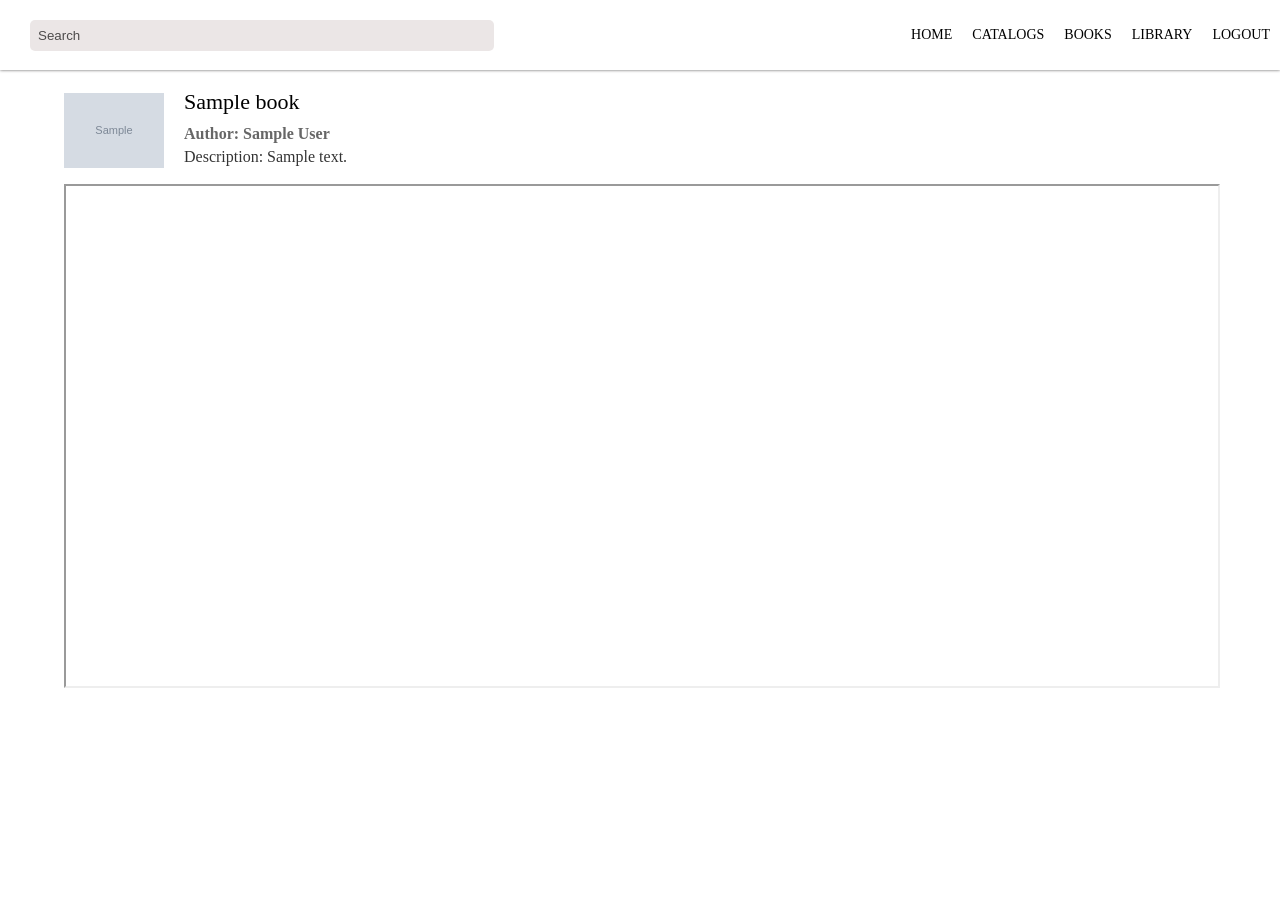
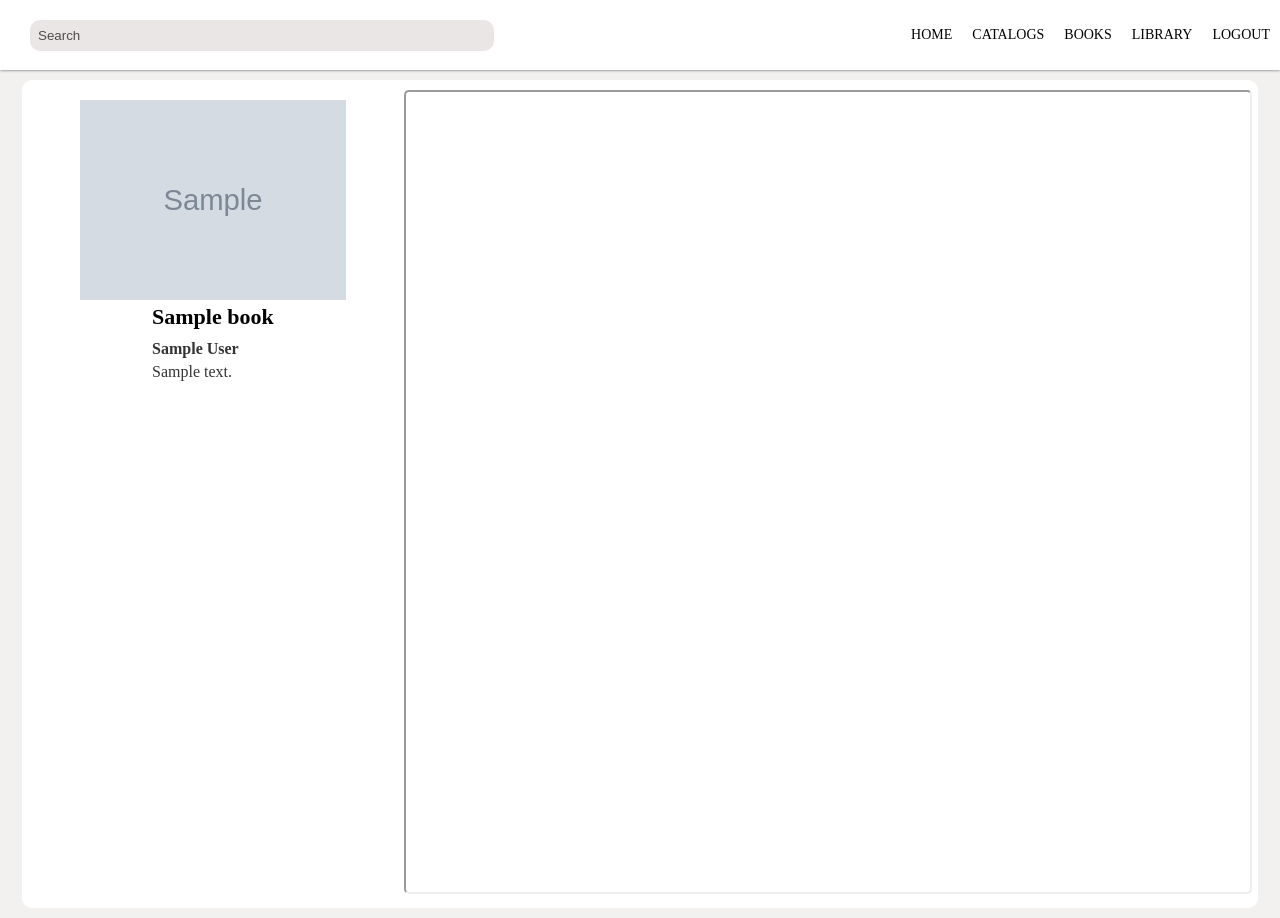
Before and after one commit to yvsKaan/audio_ebook, a Django app: page /book/000 in a window 1280 px wide. Before the commit the page ends 688 px from the top, so only its background shows below. Run offline with Django 4.2, Linux system fonts and the light colour scheme; tables that the repository leaves empty hold one stand-in row (values such as "Sample post"); grey boxes marked "Sample" are stand-in pictures.

Commit message:
templates and css changed

```diff
--- a/audio_ebook/static/css/bookpage.css
+++ b/audio_ebook/static/css/bookpage.css
@@ -1,37 +1,43 @@
 .book{
-    width: 90%;
-    height: 100vh;
+    width: 95%;
+    height: auto;
+    padding: 10px;
+    background-color: white;
+    margin: 10px auto;
+    border-radius: 10px;
     display: flex;
-    flex-direction: column;
-    margin: 10px auto;
 }
 
 .book .book-head{
+    flex: 0.3;
     display: flex;
+    flex-direction: column;
     align-items: center;
-
+    margin: 10px 10px 10px 0;
 }
 
 .book-head .book-poster img{
-    width: 100px;
-    height: 100px;
+    width: 300px;
+    height: 200px;
     object-fit: contain;
 }
 
 .book-head .book-info{
     font-size: 22px;
-    font-weight: 520;
+    font-weight: 550;
     margin: 0 20px;
+    text-align: center;
 }
 
 .book-info .book-subinfo{
     margin-top: 10px;
+    text-align: left;
 }
 
 .book-subinfo .book-author{
     font-size: 16px;
     font-weight: 550;
-    color: rgb(0, 0, 0, 0.6);
+    color: rgb(0, 0, 0, 0.8);
 }
 
 .book-subinfo .book-desc{
@@ -40,3 +46,19 @@
     color: rgb(0, 0, 0, 0.8);
     margin: 5px auto 10px auto;
 }
+
+.book .book-content{
+    flex: 0.7;
+}
+.book .book-content iframe{
+    width: 100%;
+    height: 100vh;
+    border-radius: 5px;
+}
+
+@media only screen and (max-width: 960px){
+    .book{
+        flex-direction: column;
+    }
+
+}
--- a/audio_ebook/static/css/main.css
+++ b/audio_ebook/static/css/main.css
@@ -4,6 +4,7 @@
 body{
     font-size: 16px;
     font-weight: 500;
+    background-color: rgb(235, 230, 230, 0.6);
 }
 a{
     text-decoration: none;
@@ -33,6 +34,7 @@ ul li:hover{
     align-items: center;
     width: 100%;
     height: 70px;
+    background-color: rgb(255, 255, 255)
 }
 .nav .nav-left{
     width: 50%;
@@ -46,7 +48,7 @@ ul li:hover{
     background-color: rgb(235, 230, 230);
     border: none;
     outline: none;
-    border-radius: 5px;
+    border-radius: 10px;
     width: 70%;
     padding: 0.5rem;
 }
--- a/audio_ebook/templates/bookinfo.html
+++ b/audio_ebook/templates/bookinfo.html
@@ -32,13 +32,17 @@
                 <div class="book-info">
                     {{object.title}}
                     <div class="book-subinfo">
-                        <div class="book-author">Author: {{object.author}}</div>
-                        <div class="book-desc">Description: {{object.description}}</div>
+                        <div class="book-author">{{object.author}}</div>
+                        <div class="book-desc">{{object.description}}</div>
                     </div>
                 </div>
             </div>
             <div class="book-content">
-                <iframe src={{object.source}} width="100%" height="500px">
+                {% if book.type is Audiobook %}
+                    <div class="book-audio">
+                    </div>
+                {% endif %}
+                <iframe src={{object.source}}>
             </div>
         </div>
 
--- a/audio_ebook/templates/booklist.html
+++ b/audio_ebook/templates/booklist.html
@@ -25,8 +25,8 @@
             </div>
         </div>
         <div class="context">
+                <div class="booklist">
                     {% for book in book_list %}
-                <div class="booklist">
                         <a href="/book/{{book.ISBN}}">
                             <div class="book">
                                 <div class="book-poster">
@@ -34,11 +34,12 @@
                                 </div>
                                 <div class="book-info">
                                     <span class="book-title">{{book.title}}</span>
+                                    <span class="book-author">{{book.author}}</span>
                                 </div>
                             </div>
                         </a>
+                    {% endfor %}
                 </div>
-            {% endfor %}
         </div>
 
     </body>
--- a/audio_ebook/templates/cataloglist.html
+++ b/audio_ebook/templates/cataloglist.html
@@ -48,6 +48,7 @@
                             </div>
                             <div class="book-info">
                                 <span class="book-title">{{book.title}}</span>
+                                <span class="book-author">{{book.author}}</span>
                             </div>
                         </div>
                     </a>
--- a/audio_ebook/templates/index.html
+++ b/audio_ebook/templates/index.html
@@ -59,6 +59,7 @@
                                 </div>
                                 <div class="book-info">
                                     <span class="book-title">{{book.title}}</span>
+                                    <span class="book-author">{{book.author}}</span>
                                 </div>
                             </div>
                         </a>
@@ -77,6 +78,7 @@
                                 </div>
                                 <div class="book-info">
                                     <span class="book-title">{{book.title}}</span>
+                                    <span class="book-author">{{book.author}}</span>
                                 </div>
                             </div>
                         </a>
```
Also changed, not shown: audio_ebook/static/css/cataloglist.css (+21 -12 lines), audio_ebook/static/css/context.css (+30 -9 lines), audio_ebook/templates/library.html (+7 -8 lines). Lines whose indentation alone changed are shown as unchanged.
